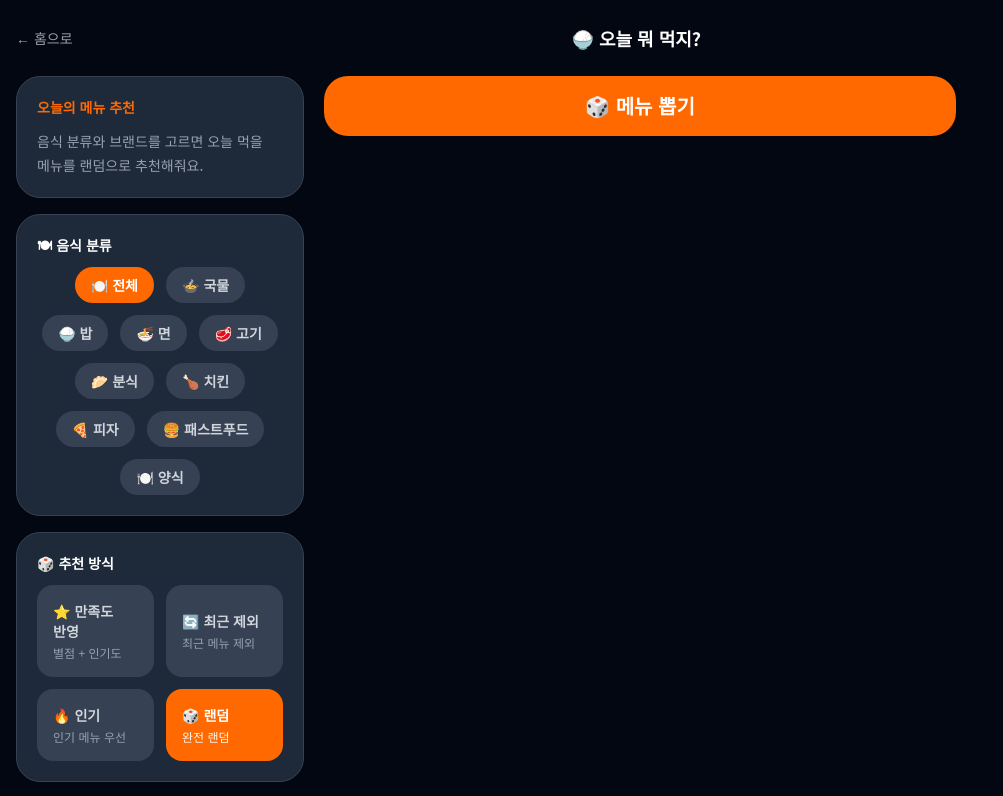
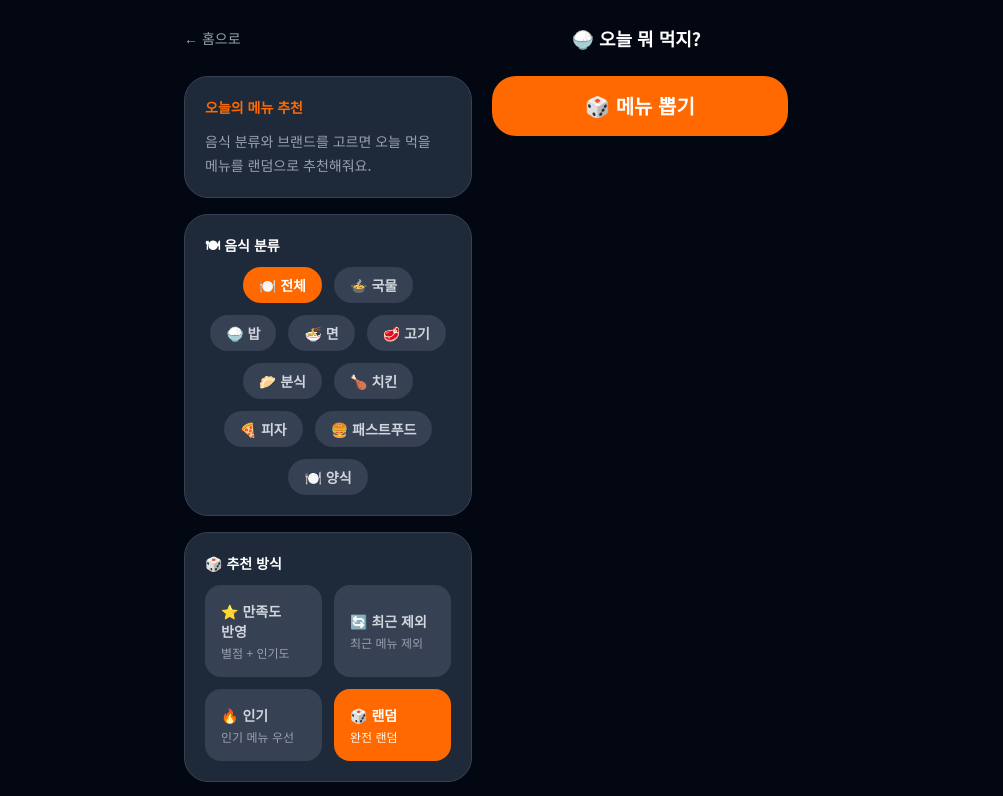
Before and after one commit to Todayisthis/oneul-is-this, a Next.js app: page /eat in a window 1280 px wide. Shown: the top 796 px of the page, without its empty margins (0-1003 px from the left). Built offline with nearby package versions, Linux system fonts and the light colour scheme; no server answers; the database is empty.

Commit message:
feat: 뭐먹지 PC 좌우 여백에 sticky 광고 추가 (모바일 숨김)

```diff
--- a/app/eat/page.tsx
+++ b/app/eat/page.tsx
@@ -261,7 +261,17 @@ function EatPageInner() {
   }
 
   return (
-    <main className="relative min-h-screen bg-gray-950 px-4 py-6">
+    <main className="relative min-h-screen bg-gray-950 py-6">
+      {/* PC 좌우 광고 래퍼 */}
+      <div className="xl:grid xl:grid-cols-[160px_1fr_160px] xl:items-start xl:gap-2">
+
+        {/* 왼쪽 광고 (PC 전용) */}
+        <div className="hidden xl:block xl:sticky xl:top-8 xl:pt-14">
+          <KakaoAd />
+        </div>
+
+        {/* 메인 콘텐츠 */}
+        <div className="px-4">
       {/* 상단 헤더 */}
       <div className="mx-auto mb-6 flex max-w-7xl items-center justify-between">
         <Link href="/" className="text-sm text-gray-400 hover:text-orange-500">
@@ -427,6 +437,15 @@ function EatPageInner() {
       {showSuggest && <SuggestModal onClose={() => setShowSuggest(false)} />}
       {showReview && <ReviewModal onClose={() => setShowReview(false)} />}
 
+        </div>{/* 메인 콘텐츠 끝 */}
+
+        {/* 오른쪽 광고 (PC 전용) */}
+        <div className="hidden xl:block xl:sticky xl:top-8 xl:pt-14">
+          <KakaoAd />
+        </div>
+
+      </div>{/* xl grid 끝 */}
+
       <Footer />
     </main>
   );
```
